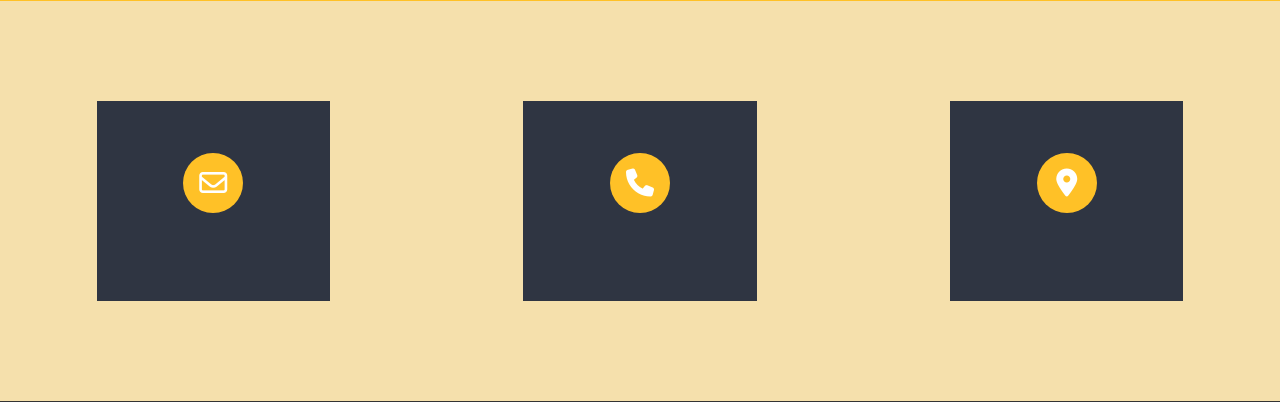
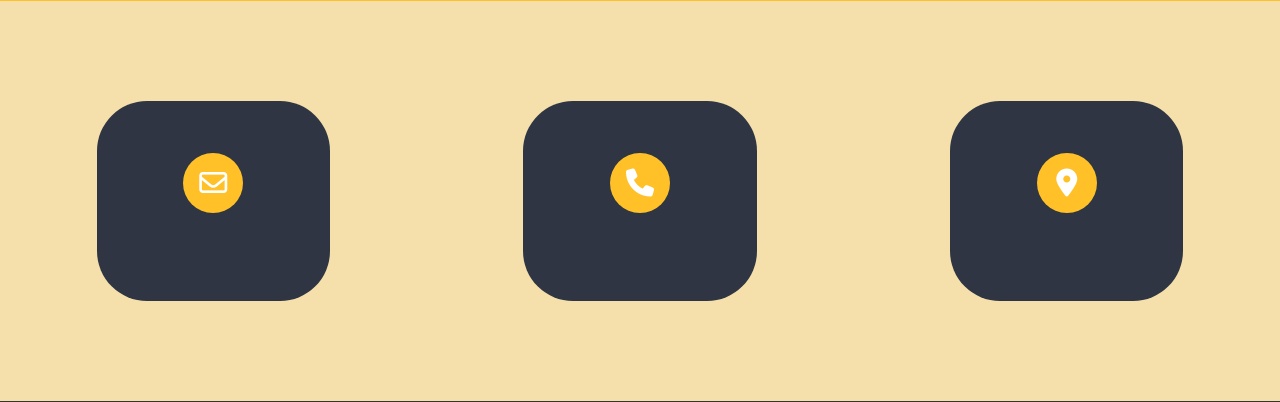
Before and after one commit to GohYongZhen/Groupproject, a PHP site: page /contact.php in a window 1280 px wide. Shown: the part 1184-1586 px from the top of the page. Run offline with PHP 8.4, Linux system fonts and the light colour scheme; tables that the repository leaves empty or names only in its code hold one stand-in row (values such as "Sample post"); data that the repository does not hold is empty; some libraries are stand-ins or nearby versions.

Commit message:
Update contact.php

```diff
--- a/Groupproject/contact.php
+++ b/Groupproject/contact.php
@@ -54,22 +54,22 @@ body{
     while($data=mysqli_fetch_array($result)){
         ?>
     <section class="contact-card">
-        <div class="contact-info" style="color:black">
-            <div class="card">
+        <div class="contact-info">
+            <div class="card" style="border-radius:50px">
                 <i class="card-icon far fa-envelope"></i>
                 <p><?php echo $data['email']?></p>
             </div>
         </div>
 
-        <div class="contact-info" style="color:black">
-            <div class="card">
+        <div class="contact-info">
+            <div class="card" style="border-radius:50px">
                 <i class="card-icon fa-solid fa-phone"></i>
                 <p><?php echo $data['phoneNumber']?></p>
             </div>
         </div>
 
-        <div class="contact-info" style="color:black">
-            <div class="card">
+        <div class="contact-info">
+            <div class="card" style="border-radius:50px">
                 <i class="card-icon fa fa-map-marker"></i>
                 <p><?php echo $data['address']?></p>
             </div>
```
